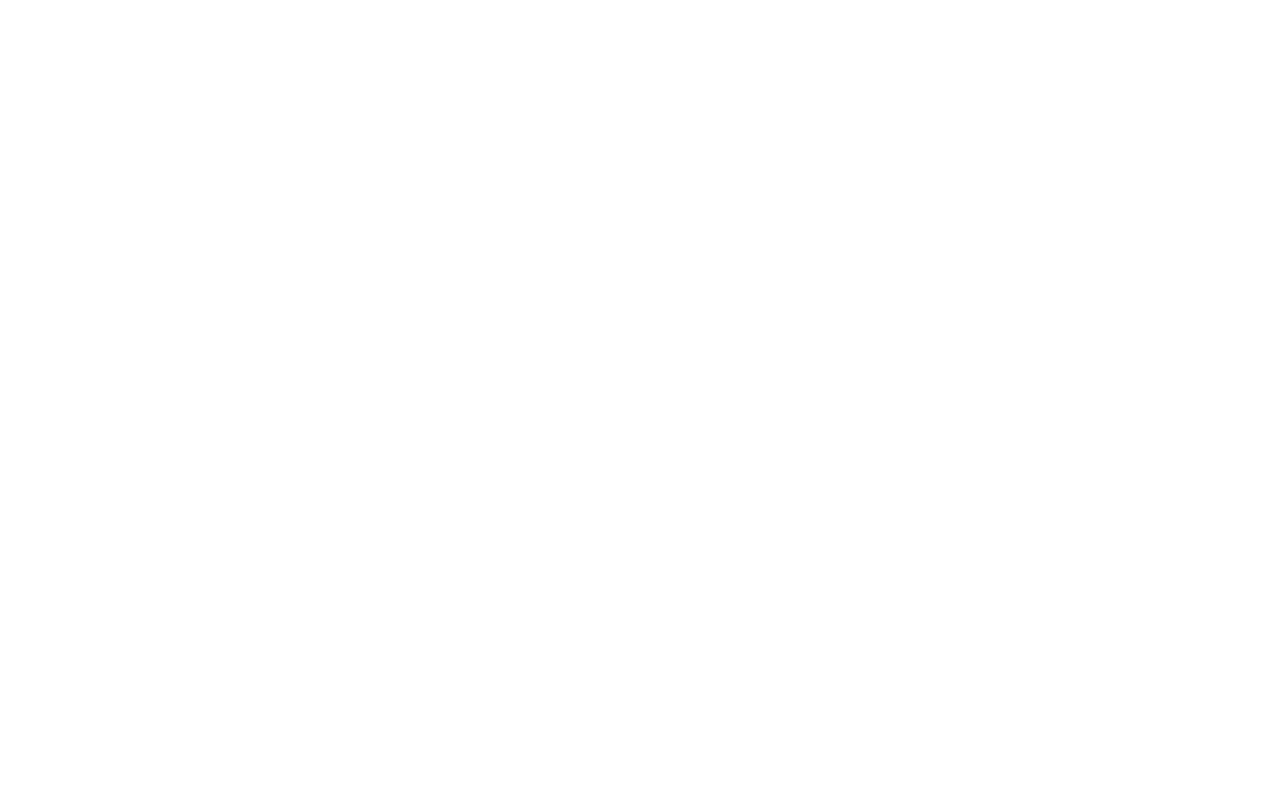
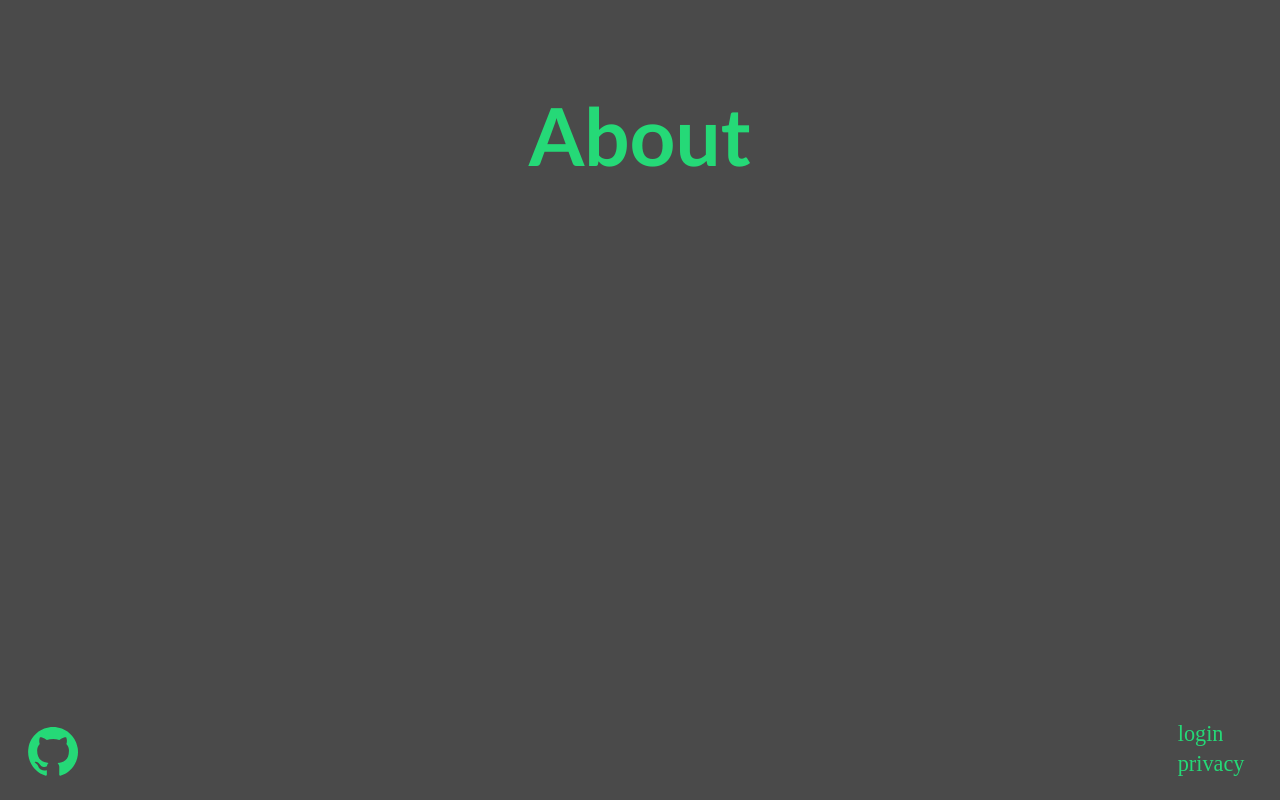
Before and after one commit to olivervz/spotify-toolbox, a React (Create React App) app in the folder client/: page /about in a window 1280 px wide. Built offline with nearby package versions, Linux system fonts and the light colour scheme.

Commit message:
Added CSS added privacy/about screens

```diff
--- a/client/src/App.js
+++ b/client/src/App.js
@@ -7,6 +7,8 @@
 import { useState } from "react";
 import Login from "./components/sections/Login";
 import Home from "./components/sections/Home";
+import About from "./components/sections/About";
+import Privacy from "./components/sections/Privacy";
 
 function App() {
     const [token, setToken] = useState("");
@@ -30,6 +32,12 @@
                         <Route path="/callback">
                             <Login updateToken={(tok) => updateToken(tok)} />
                         </Route>
+                        <Route path="/privacy">
+                            <Privacy />
+                        </Route>
+                        <Route path="/about">
+                            <About />
+                        </Route>
                     </Switch>
                 </Router>
             ) : (
--- /dev/null
+++ b/client/src/components/Footer.css
@@ -0,0 +1,90 @@
+.footer-container {
+    position: absolute;
+    width: calc((1389 / 1440) * 100vw);
+    height: calc((73 / 900) * 100vh);
+    left: calc((25 / 1440) * 100vw);
+    top: calc((806 / 900) * 100vh);
+}
+.github-icon-container {
+    position: absolute;
+    width: calc((60 / 1440) * 100vw);
+    height: calc((60 / 1440) * 100vw);
+    left: calc((1 / 1440) * 100vw);
+    top: calc((7 / 900) * 100vh);
+}
+
+.github-icon {
+    position: absolute;
+    left: 8.54%;
+    right: 8.32%;
+    top: 8.33%;
+    bottom: 10.6%;
+    transition: all 0.3s ease;
+}
+
+.github-icon:hover {
+    transform: scale(1.05);
+    transition: all 0.3s ease;
+    cursor: pointer;
+}
+
+.footer-links {
+    position: absolute;
+    width: calc((91 / 1440) * 100vw);
+    height: calc((73 / 900) * 100vh);
+    left: calc((1298 / 1440) * 100vw);
+    top: 0px;
+    text-align: left;
+}
+
+.footer-first {
+    position: absolute;
+    width: calc((68 / 1440) * 100vw);
+    height: calc((34 / 900) * 100vh);
+    left: calc((2 / 1440) * 100vw);
+    top: calc((3 / 900) * 100vh);
+
+    /* avenir footer text */
+    margin: 0 auto;
+
+    font-family: Avenir Next;
+    font-style: normal;
+    font-weight: normal;
+    font-size: calc((25 / 1440) * 100vw);
+    line-height: calc((34 / 900) * 100vh);
+
+    transition: all 0.3s ease;
+    color: #25d977;
+}
+
+.footer-first:hover {
+    color: #20b965;
+    transition: all 0.3s ease;
+    cursor: pointer;
+}
+
+.footer-second {
+    position: absolute;
+    width: calc((82 / 1440) * 100vw);
+    height: calc((34 / 900) * 100vh);
+    left: calc((2 / 1440) * 100vw);
+    top: calc((37 / 900) * 100vh);
+    margin: 0 auto;
+
+    /* avenir footer text */
+
+    font-family: Avenir Next;
+    font-style: normal;
+    font-weight: normal;
+    font-size: calc((25 / 1440) * 100vw);
+    line-height: calc((34 / 900) * 100vh);
+
+    transition: all 0.3s ease;
+    color: #25d977;
+}
+
+.footer-second:hover {
+    color: #20b965;
+    transition: all 0.3s ease;
+    cursor: pointer;
+}
--- /dev/null
+++ b/client/src/components/Footer.js
@@ -0,0 +1,52 @@
+import React from "react";
+import "./Footer.css";
+
+const Footer = (props) => {
+    return (
+        <div className="footer-container">
+            <div
+                className="github-icon-container"
+                onClick={() => {
+                    window.location.href =
+                        "https://github.com/olivervz/spotify-toolbox";
+                }}
+            >
+                <svg
+                    width="51"
+                    height="49"
+                    viewBox="0 0 51 49"
+                    fill="none"
+                    xmlns="http://www.w3.org/2000/svg"
+                    className="github-icon"
+                >
+                    <path
+                        d="M25.065 6.62286e-07C12.8324 -0.00157062 2.40458 8.86996 0.446038 20.9448C-1.5125 33.0197 5.57653 44.7324 17.1825 48.5975C18.4325 48.8225 18.88 48.055 18.88 47.395C18.88 46.8025 18.86 45.2325 18.8525 43.145C11.915 44.645 10.45 39.8 10.45 39.8C9.99333 38.2924 9.01148 36.9983 7.68254 36.1525C5.43254 34.605 7.85504 34.64 7.85504 34.64C9.45673 34.8596 10.8664 35.8086 11.6725 37.21C12.3549 38.4506 13.5044 39.3674 14.8658 39.7566C16.2272 40.1457 17.6876 39.9751 18.9225 39.2825C19.0386 38.0175 19.6014 36.8352 20.51 35.9475C14.975 35.32 9.15504 33.18 9.15504 23.6225C9.12432 21.1505 10.0423 18.7607 11.72 16.945C10.9609 14.7933 11.0503 12.4331 11.97 10.345C11.97 10.345 14.0625 9.6725 18.825 12.8975C22.9097 11.7775 27.2204 11.7775 31.305 12.8975C36.07 9.67 38.16 10.345 38.16 10.345C39.084 12.4321 39.1735 14.7939 38.41 16.945C40.0939 18.7606 41.0111 21.1566 40.97 23.6325C40.97 33.215 35.145 35.32 29.59 35.9375C30.7883 37.1626 31.4029 38.8433 31.2775 40.5525C31.2775 43.8875 31.2475 46.5775 31.2475 47.395C31.2475 48.0625 31.6925 48.8375 32.965 48.5925C44.5662 44.7209 51.6476 33.0074 49.6851 20.9358C47.7225 8.86413 37.2952 -0.00279793 25.065 6.62286e-07Z"
+                        fill="#25D977"
+                    />
+                </svg>
+            </div>
+            <div className="footer-links">
+                <h6
+                    className="footer-first"
+                    onClick={() => {
+                        window.location.href =
+                            process.env.REACT_APP_BASE_URL + "/" + props.first;
+                    }}
+                >
+                    {props.first}
+                </h6>
+                <h6
+                    className="footer-second"
+                    onClick={() => {
+                        window.location.href =
+                            process.env.REACT_APP_BASE_URL + "/" + props.second;
+                    }}
+                >
+                    {props.second}
+                </h6>
+            </div>
+        </div>
+    );
+};
+
+export default Footer;
--- /dev/null
+++ b/client/src/components/sections/About.css
@@ -0,0 +1,25 @@
+.about-container {
+    position: absolute;
+    background-color: #4a4a4a;
+    height: 100vh;
+    width: 100vw;
+}
+
+.about-title {
+    position: absolute;
+    margin: 0;
+    width: calc((739 / 1440) * 100vw);
+    height: calc((230 / 900) * 100vh);
+    left: calc((350 / 1440) * 100vw);
+    top: calc((100 / 900) * 100vh);
+
+    font-family: Gill Sans;
+    font-style: normal;
+    font-weight: bold;
+
+    font-size: calc((90 / 1440) * 100vw);
+    line-height: calc((104 / 900) * 100vh);
+    text-align: center;
+
+    color: #25d977;
+}
--- /dev/null
+++ b/client/src/components/sections/About.js
@@ -0,0 +1,14 @@
+import React from "react";
+import "./About.css";
+import Footer from "../Footer";
+
+const About = () => {
+    return (
+        <div className="about-container">
+            <h1 className="about-title">About</h1>
+            <Footer first="login" second="privacy" />
+        </div>
+    );
+};
+
+export default About;
--- a/client/src/components/sections/Login.js
+++ b/client/src/components/sections/Login.js
@@ -1,5 +1,6 @@
 import React from "react";
 import "./Login.css";
+import Footer from "../Footer";
 import queryString from "query-string";
 import { useEffect, useState } from "react";
 import Axios from "axios";
@@ -53,6 +54,7 @@
             <div className="login-button" onClick={getAuthorizationCode}>
                 <h2 className="login-button-text">Log in with Spotify.</h2>
             </div>
+            <Footer first="about" second="privacy" />
         </div>
     );
 };
--- /dev/null
+++ b/client/src/components/sections/Privacy.css
@@ -0,0 +1,26 @@
+.privacy-container {
+    text-align: center;
+    position: absolute;
+    background-color: #4a4a4a;
+    height: 100vh;
+    width: 100vw;
+}
+
+.privacy-title {
+    position: absolute;
+    margin: 0;
+    width: calc((739 / 1440) * 100vw);
+    height: calc((230 / 900) * 100vh);
+    left: calc((350 / 1440) * 100vw);
+    top: calc((100 / 900) * 100vh);
+
+    font-family: Gill Sans;
+    font-style: normal;
+    font-weight: bold;
+
+    font-size: calc((90 / 1440) * 100vw);
+    line-height: calc((104 / 900) * 100vh);
+    text-align: center;
+
+    color: #25d977;
+}
--- /dev/null
+++ b/client/src/components/sections/Privacy.js
@@ -0,0 +1,14 @@
+import React from "react";
+import "./Privacy.css";
+import Footer from "../Footer";
+
+const Privacy = () => {
+    return (
+        <div className="privacy-container">
+            <h1 className="privacy-title">Privacy</h1>
+            <Footer first="login" second="about" />
+        </div>
+    );
+};
+
+export default Privacy;
```
